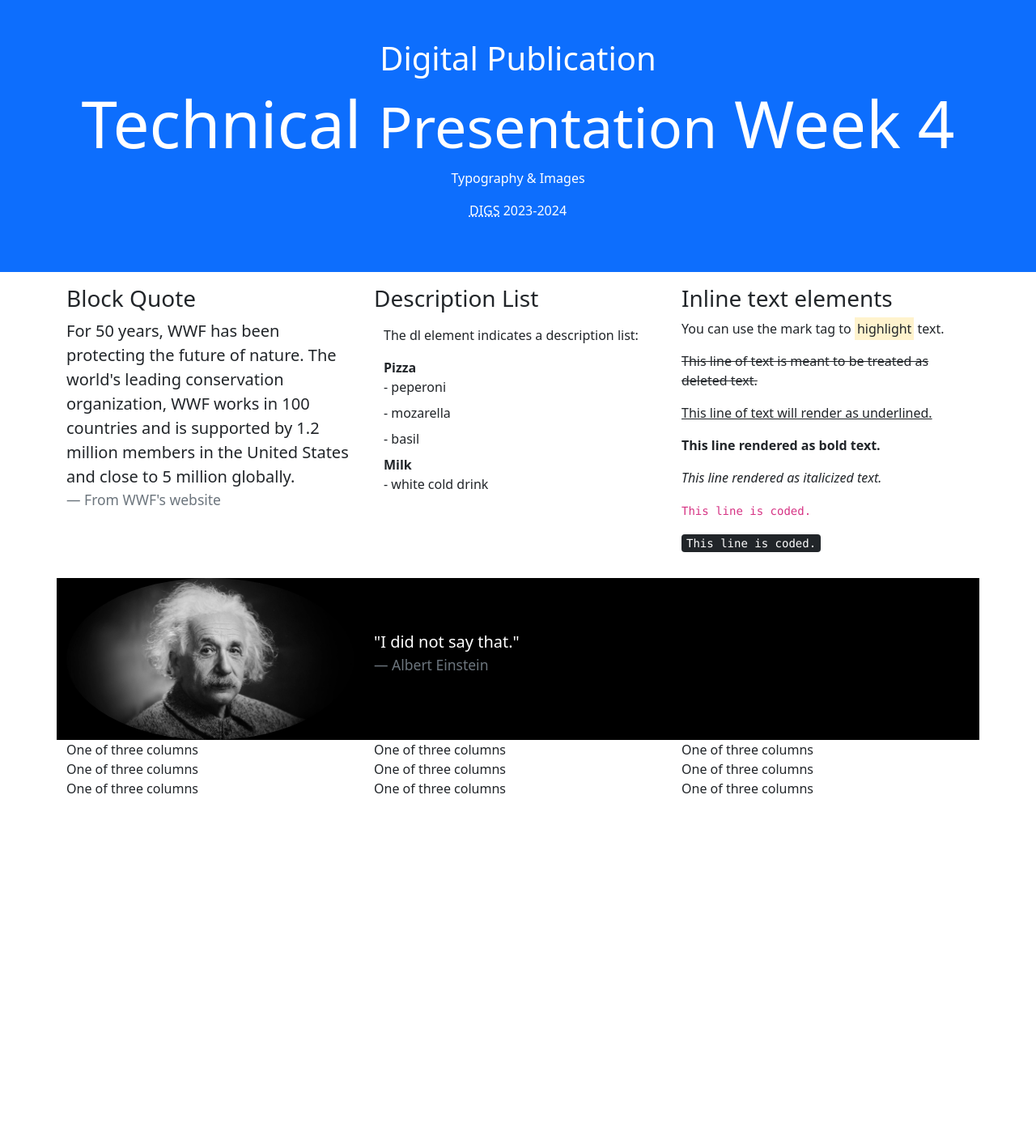
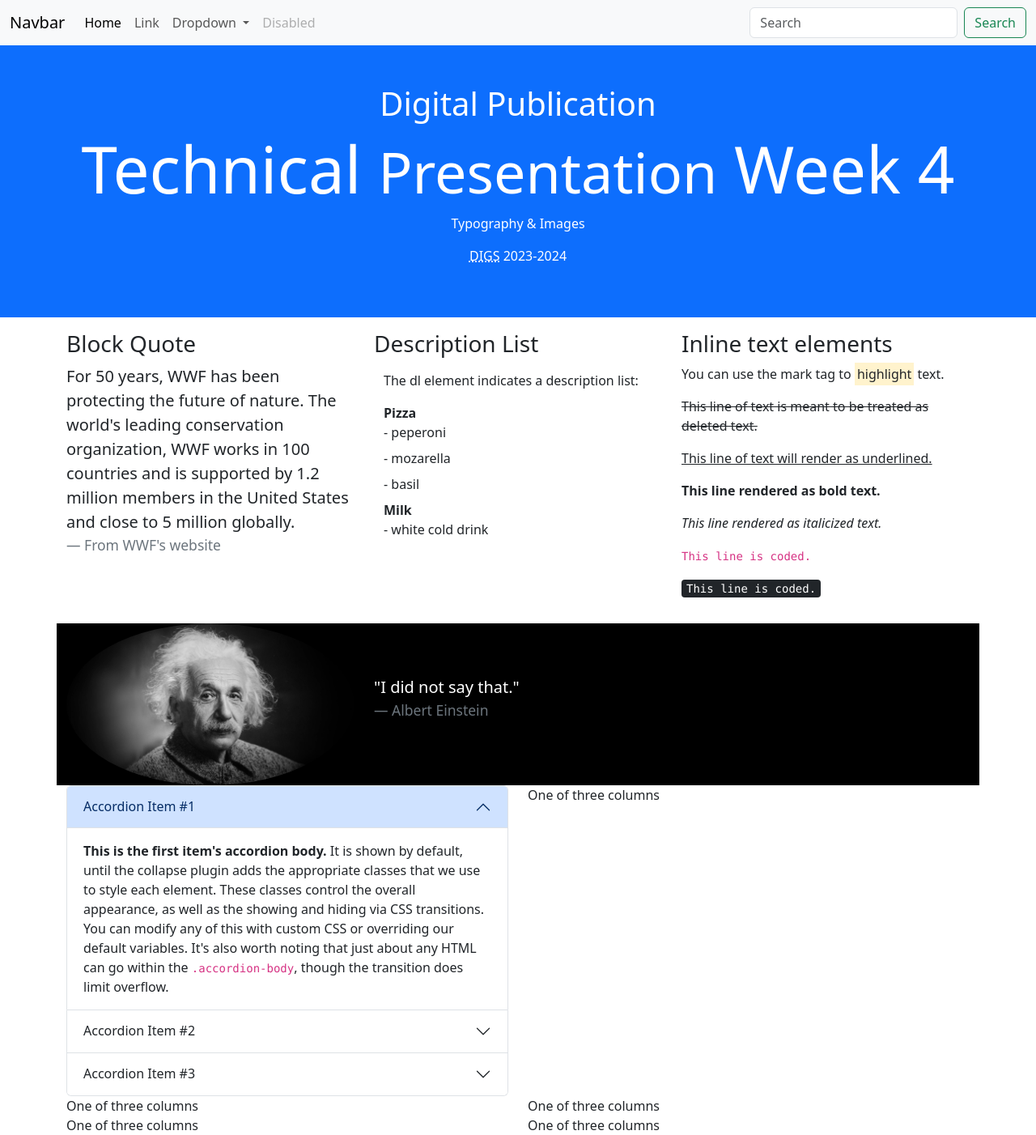
Before and after one commit to liangwu0223/liangwu0223.github.io, a plain HTML site: page Technical_Presentation/TechPre_weel4.html in a window 1280 px wide. Shown: the whole page at 81% size. Before the commit the page ends 986 px from the top, so only its background shows below. Drawn offline with nearby package versions, Linux system fonts and the light colour scheme.

Commit message:
TechPre_week4

```diff
--- a/Technical_Presentation/TechPre_weel4.html
+++ b/Technical_Presentation/TechPre_weel4.html
@@ -14,11 +14,51 @@
     href="https://cdn.jsdelivr.net/npm/bootstrap@5.3.2/dist/css/bootstrap.min.css"
     rel="stylesheet"
     />
+    <link
+    href="https://cdn.jsdelivr.net/npm/bootstrap@5.3.2/dist/css/bootstrap.min.css"
+    rel="stylesheet"
+    />
 </head>
 
 <body>
     <header>
         <!-- place navbar here -->
+        <nav class="navbar navbar-expand-lg navbar-light bg-light">
+          <div class="container-fluid">
+            <a class="navbar-brand" href="#">Navbar</a>
+            <button class="navbar-toggler" type="button" data-bs-toggle="collapse" data-bs-target="#navbarSupportedContent" aria-controls="navbarSupportedContent" aria-expanded="false" aria-label="Toggle navigation">
+              <span class="navbar-toggler-icon"></span>
+            </button>
+            <div class="collapse navbar-collapse" id="navbarSupportedContent">
+              <ul class="navbar-nav me-auto mb-2 mb-lg-0">
+                <li class="nav-item">
+                  <a class="nav-link active" aria-current="page" href="#">Home</a>
+                </li>
+                <li class="nav-item">
+                  <a class="nav-link" href="#">Link</a>
+                </li>
+                <li class="nav-item dropdown">
+                  <a class="nav-link dropdown-toggle" href="#" id="navbarDropdown" role="button" data-bs-toggle="dropdown" aria-expanded="false">
+                    Dropdown
+                  </a>
+                  <ul class="dropdown-menu" aria-labelledby="navbarDropdown">
+                    <li><a class="dropdown-item" href="#">Action</a></li>
+                    <li><a class="dropdown-item" href="#">Another action</a></li>
+                    <li><hr class="dropdown-divider"></li>
+                    <li><a class="dropdown-item" href="#">Something else here</a></li>
+                  </ul>
+                </li>
+                <li class="nav-item">
+                  <a class="nav-link disabled" href="#" tabindex="-1" aria-disabled="true">Disabled</a>
+                </li>
+              </ul>
+              <form class="d-flex">
+                <input class="form-control me-2" type="search" placeholder="Search" aria-label="Search">
+                <button class="btn btn-outline-success" type="submit">Search</button>
+              </form>
+            </div>
+          </div>
+        </nav>
     </header>
     <main>
         <!--bootstrap template-->
@@ -81,10 +121,44 @@
         <div class="container">
   <div class="row align-items-start">
     <div class="col">
-      One of three columns
-    </div>
-    <div class="col">
-      One of three columns
+      <div class="accordion" id="accordionExample">
+        <div class="accordion-item">
+          <h2 class="accordion-header" id="headingOne">
+            <button class="accordion-button" type="button" data-bs-toggle="collapse" data-bs-target="#collapseOne" aria-expanded="true" aria-controls="collapseOne">
+              Accordion Item #1
+            </button>
+          </h2>
+          <div id="collapseOne" class="accordion-collapse collapse show" aria-labelledby="headingOne" data-bs-parent="#accordionExample">
+            <div class="accordion-body">
+              <strong>This is the first item's accordion body.</strong> It is shown by default, until the collapse plugin adds the appropriate classes that we use to style each element. These classes control the overall appearance, as well as the showing and hiding via CSS transitions. You can modify any of this with custom CSS or overriding our default variables. It's also worth noting that just about any HTML can go within the <code>.accordion-body</code>, though the transition does limit overflow.
+            </div>
+          </div>
+        </div>
+        <div class="accordion-item">
+          <h2 class="accordion-header" id="headingTwo">
+            <button class="accordion-button collapsed" type="button" data-bs-toggle="collapse" data-bs-target="#collapseTwo" aria-expanded="false" aria-controls="collapseTwo">
+              Accordion Item #2
+            </button>
+          </h2>
+          <div id="collapseTwo" class="accordion-collapse collapse" aria-labelledby="headingTwo" data-bs-parent="#accordionExample">
+            <div class="accordion-body">
+              <strong>This is the second item's accordion body.</strong> It is hidden by default, until the collapse plugin adds the appropriate classes that we use to style each element. These classes control the overall appearance, as well as the showing and hiding via CSS transitions. You can modify any of this with custom CSS or overriding our default variables. It's also worth noting that just about any HTML can go within the <code>.accordion-body</code>, though the transition does limit overflow.
+            </div>
+          </div>
+        </div>
+        <div class="accordion-item">
+          <h2 class="accordion-header" id="headingThree">
+            <button class="accordion-button collapsed" type="button" data-bs-toggle="collapse" data-bs-target="#collapseThree" aria-expanded="false" aria-controls="collapseThree">
+              Accordion Item #3
+            </button>
+          </h2>
+          <div id="collapseThree" class="accordion-collapse collapse" aria-labelledby="headingThree" data-bs-parent="#accordionExample">
+            <div class="accordion-body">
+              <strong>This is the third item's accordion body.</strong> It is hidden by default, until the collapse plugin adds the appropriate classes that we use to style each element. These classes control the overall appearance, as well as the showing and hiding via CSS transitions. You can modify any of this with custom CSS or overriding our default variables. It's also worth noting that just about any HTML can go within the <code>.accordion-body</code>, though the transition does limit overflow.
+            </div>
+          </div>
+        </div>
+      </div>
     </div>
     <div class="col">
       One of three columns
@@ -97,14 +171,8 @@
     <div class="col">
       One of three columns
     </div>
-    <div class="col">
-      One of three columns
-    </div>
   </div>
   <div class="row align-items-end">
-    <div class="col">
-      One of three columns
-    </div>
     <div class="col">
       One of three columns
     </div>
```
